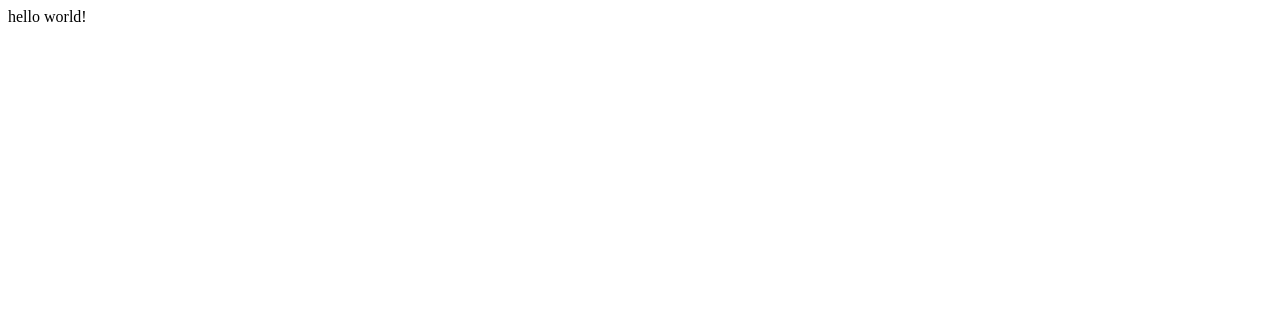
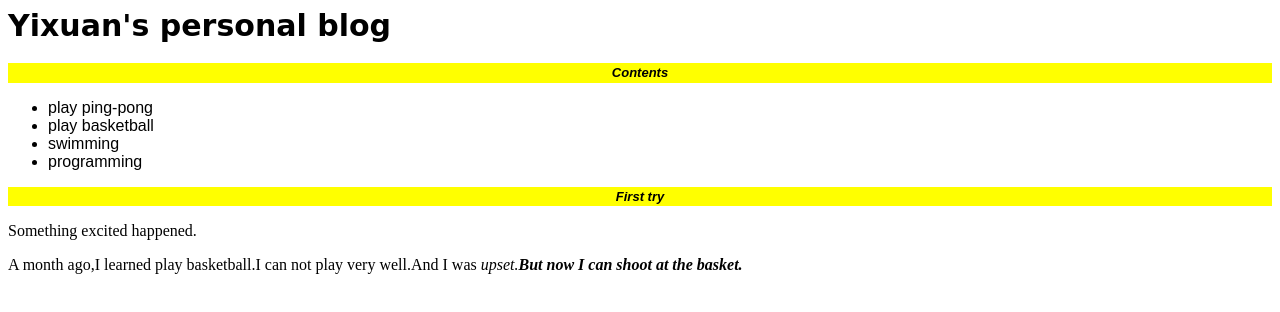
Before and after one commit to Yixuaner/Yixuan.github.io, a plain HTML site: page index.html in a window 1280 px wide. Drawn offline with Linux system fonts and the light colour scheme.

Commit message:
Update index.html

```diff
--- a/index.html
+++ b/index.html
@@ -1 +1,43 @@
-hello world!
+<html>
+    <head>
+        <meta charset="utf-8">
+        <title>personal blog</title>
+    </head>
+    <body>
+
+        <h1 class= "title">Yixuan's personal blog</h1>
+        <h2 class="contents">Contents</h2>
+
+        <ul class="sans">
+            <li>play ping-pong</li>
+            <li>play basketball</li>
+            <li>swimming</li>
+            <li>programming</li>
+        </ul>
+
+        <style>
+            .contents {
+                background-color: yellow;
+                font-family: fantasy;
+                font-size: 13px;
+                font-style: italic;
+                line-height: 1.5em;
+                text-align: center;
+            }
+            .sans {
+                font-family: sans-serif;
+            }
+            .title{
+                font-size: 30px;
+                text-align: left;
+                font-family:cursive;
+            }
+        </style>
+
+        <h2 class = "contents">First try</h2>
+
+        <p>Something excited happened.</p>
+        <p>A month ago,I learned play basketball.I can not play very well.And I was <em>upset.<strong>But now I can shoot at the basket.</strong></em> </p>
+
+    </body>
+</html>
```
